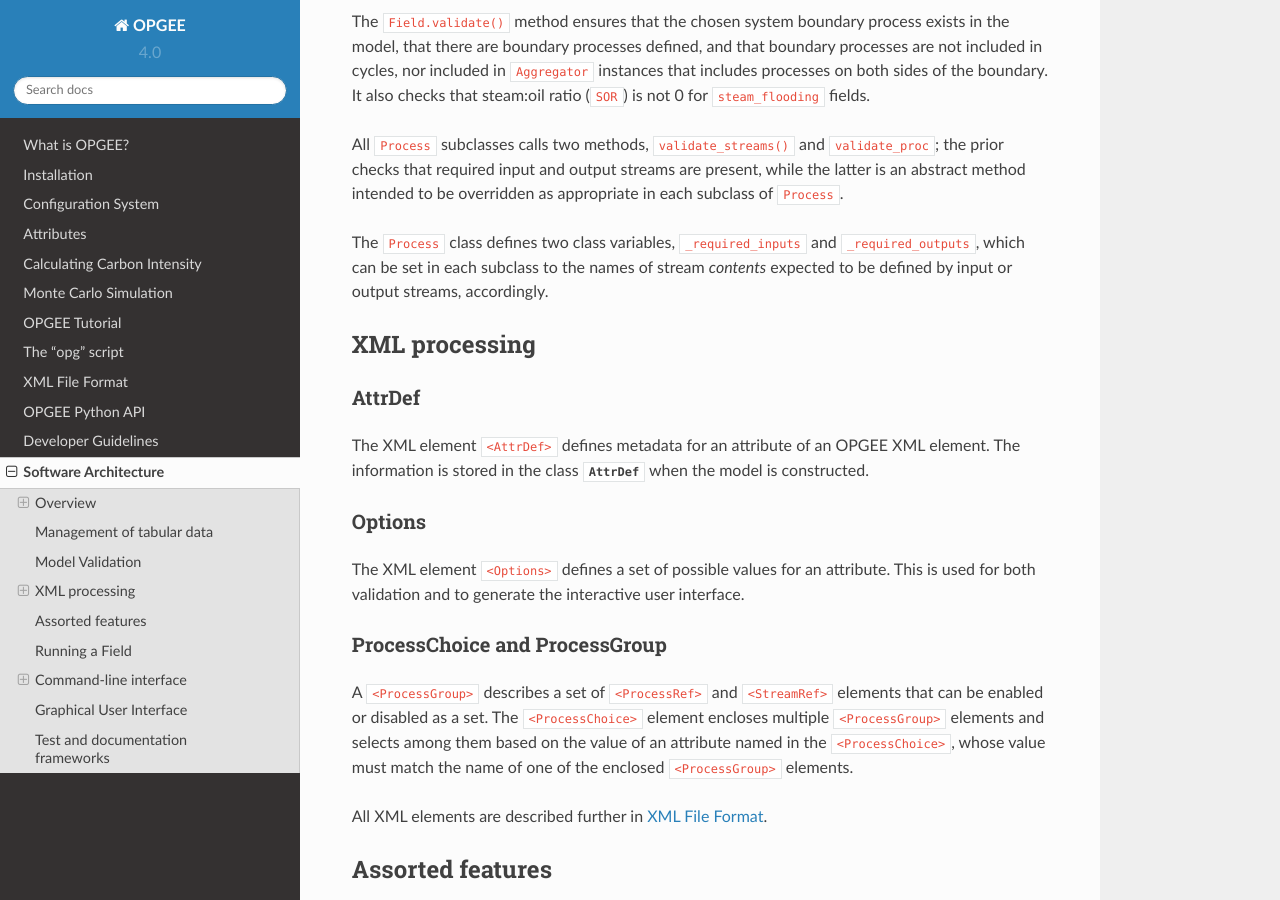
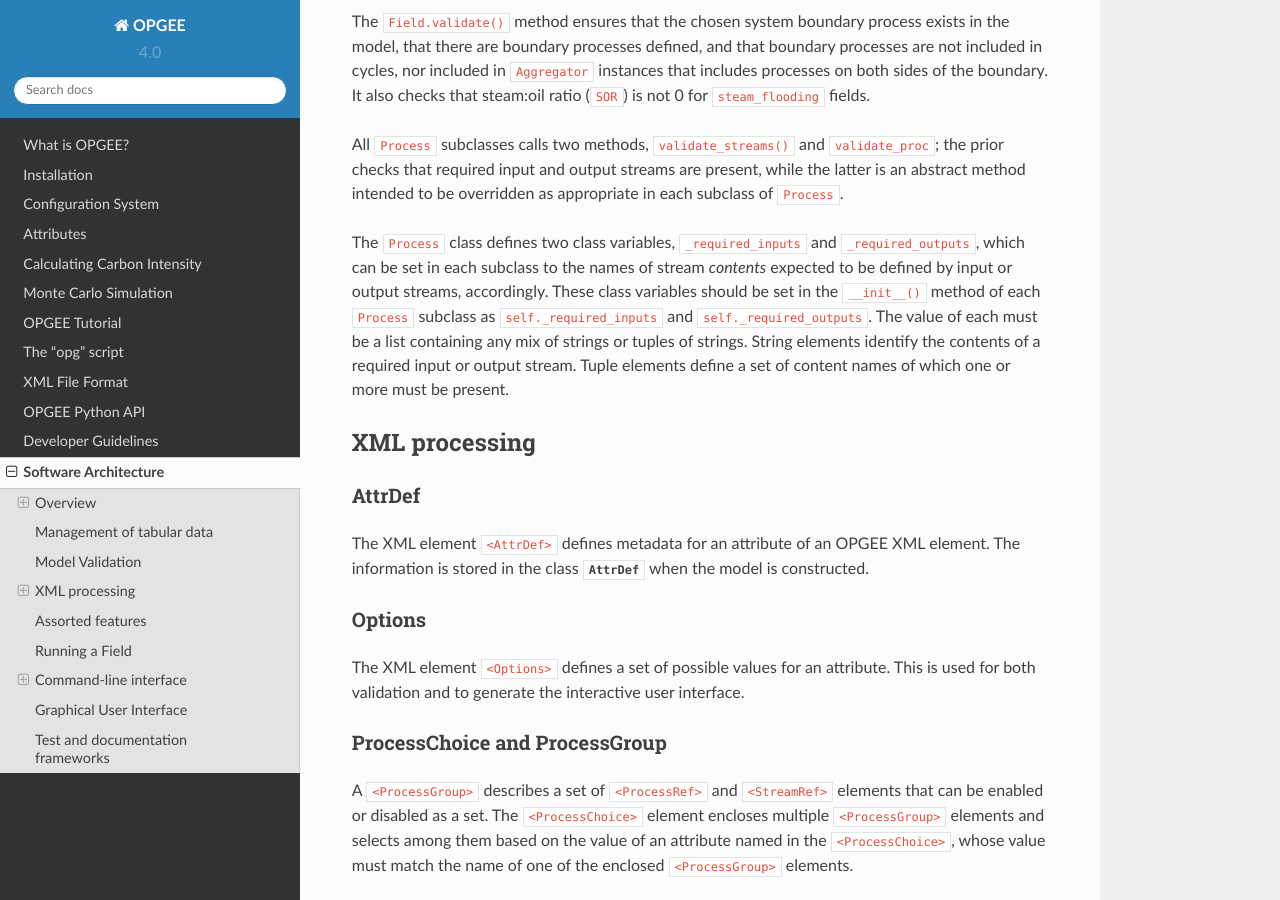
Before and after one commit to msmasnadi/OPGEEv4, a Sphinx documentation site: the page built from docs/source/architecture.rst, in a window 1280 px wide and 900 px high, scrolled down 2317 px. Built offline with Sphinx 7.4.7 and the Read the Docs theme 2.0.0, drawn with Linux system fonts in a browser that asks for light colours.

Commit message:
Add more documentation on validation

```diff
--- a/docs/source/architecture.rst
+++ b/docs/source/architecture.rst
@@ -112,7 +112,11 @@ abstract method intended to be overridden as appropriate in each subclass of ``P
 
 The ``Process`` class defines two class variables, ``_required_inputs`` and ``_required_outputs``,
 which can be set in each subclass to the names of stream *contents* expected to be defined by
-input or output streams, accordingly.
+input or output streams, accordingly. These class variables should be set in the ``__init__()``
+method of each ``Process`` subclass as ``self._required_inputs`` and ``self._required_outputs``.
+The value of each must be a list containing any mix of strings or tuples of strings. String elements
+identify the contents of a required input or output stream. Tuple elements define a set of
+content names of which one or more must be present.
 
 XML processing
 ----------------
```
